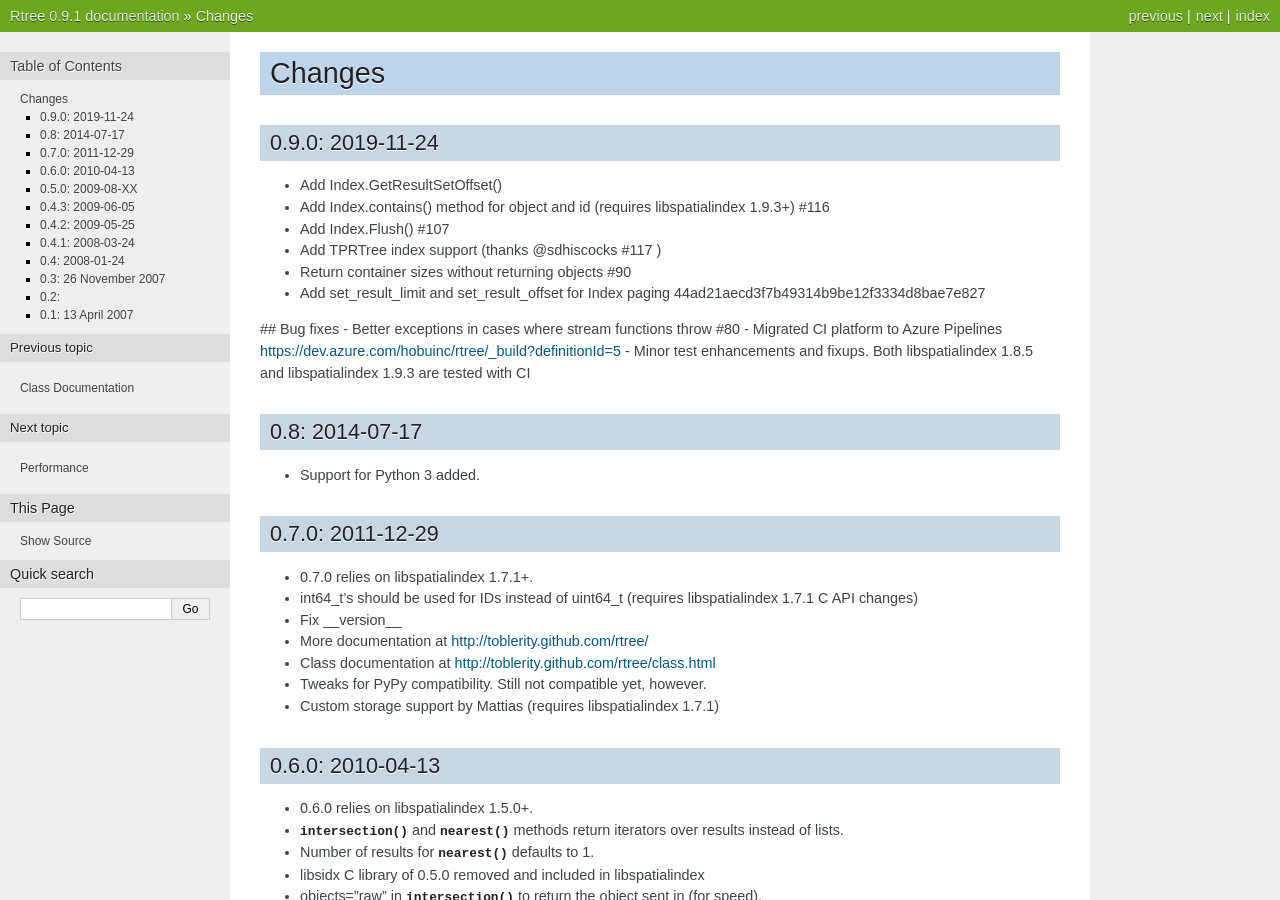
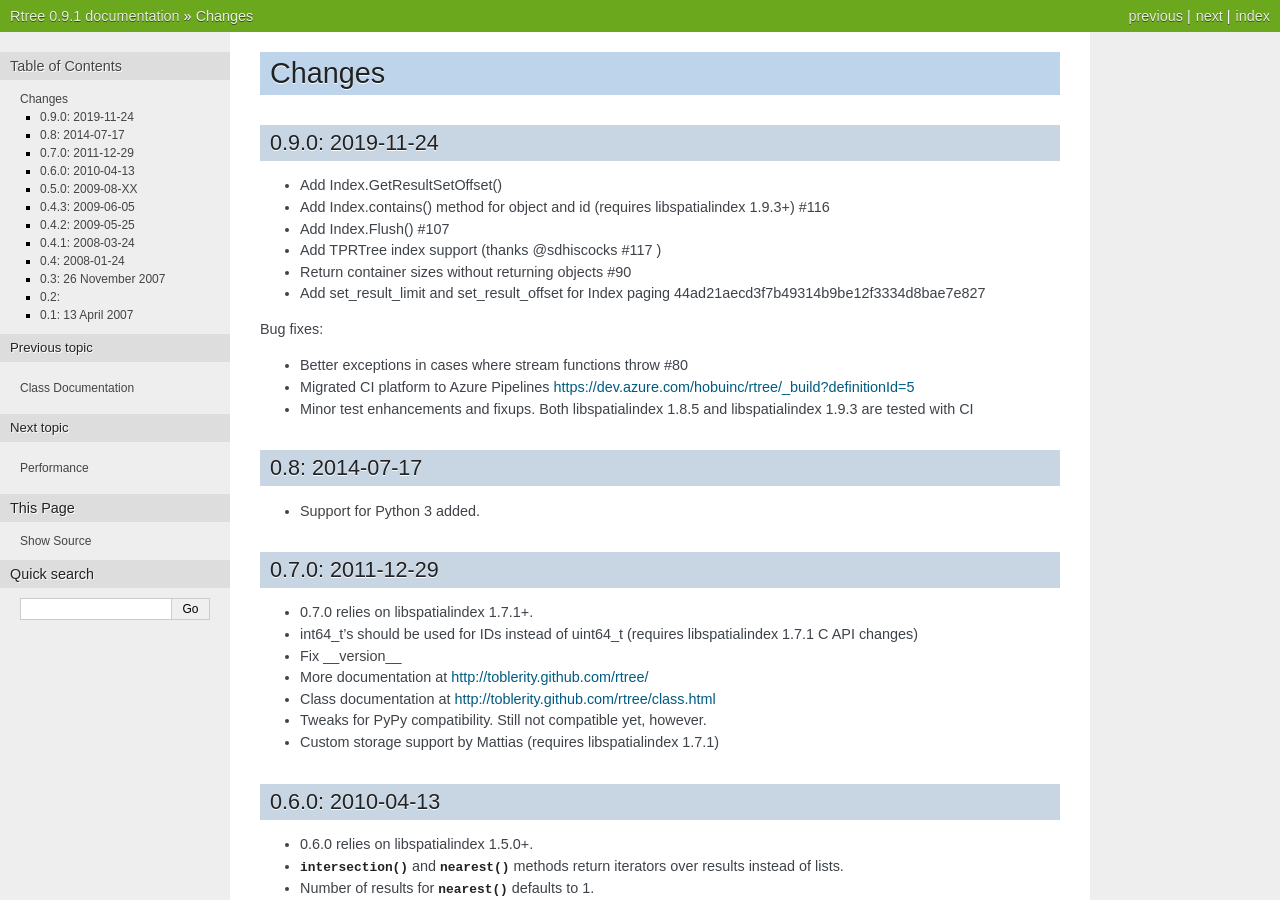
Before and after one commit to Toblerity/rtree, a Sphinx documentation site: the page built from docs/source/changes.txt, in a window 1280 px wide and 900 px high. Built offline with Sphinx 7.4.7, drawn with Linux system fonts in a browser that asks for light colours.

Commit message:
DOC: fix rst formatting in changes.txt (#121)

```diff
--- a/docs/source/changes.txt
+++ b/docs/source/changes.txt
@@ -13,7 +13,8 @@ Changes
 - Return container sizes without returning objects #90
 - Add set_result_limit and set_result_offset for Index paging  44ad21aecd3f7b49314b9be12f3334d8bae7e827
 
-## Bug fixes
+Bug fixes:
+
 - Better exceptions in cases where stream functions throw #80
 - Migrated CI platform to Azure Pipelines  https://dev.azure.com/hobuinc/rtree/_build?definitionId=5
 - Minor test enhancements and fixups. Both libspatialindex 1.8.5 and libspatialindex 1.9.3 are tested with CI
```
